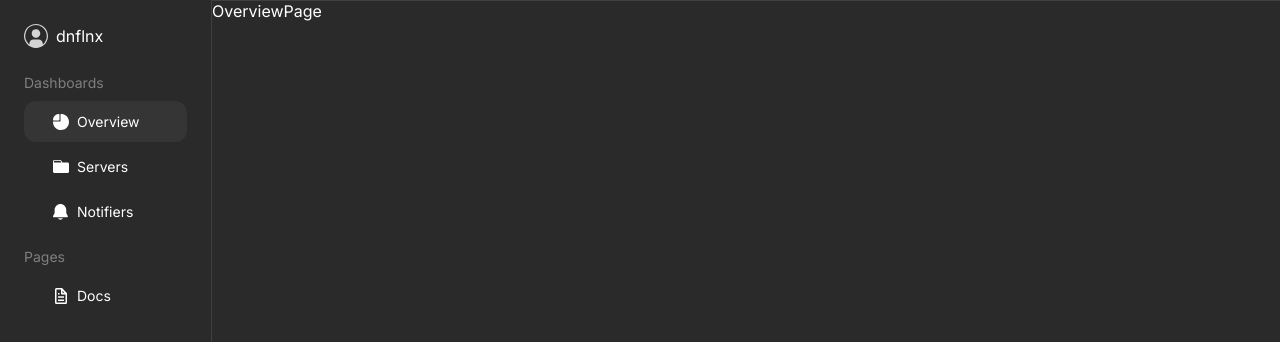
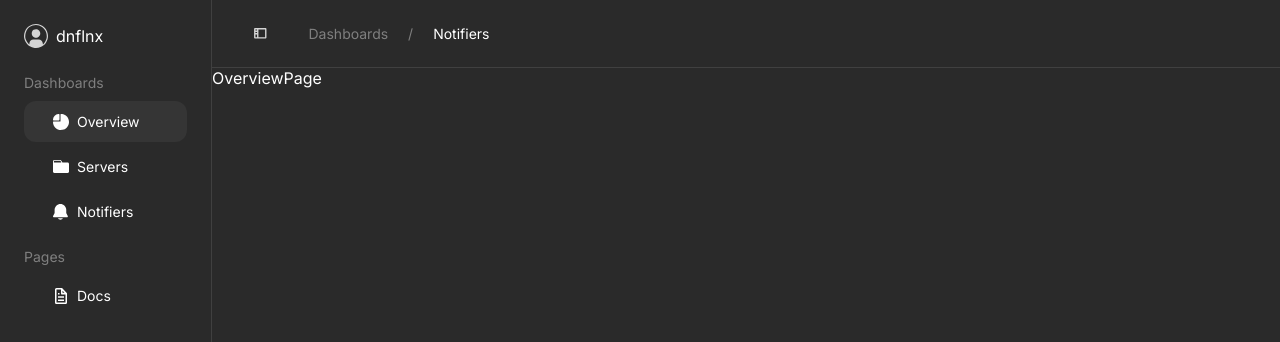
Before and after one commit to rusty-response/rusty-response-web, a React (Vite) app: page /dashboards/overview in a window 1280 px wide. Shown: the top 342 px of the page. Built offline with nearby package versions, Linux system fonts and the light colour scheme.

Commit message:
Header component

```diff
--- a/src/app/layouts/MainLayout.tsx
+++ b/src/app/layouts/MainLayout.tsx
@@ -1,6 +1,7 @@
 import { Outlet } from 'react-router'
 import styles from './index.module.css'
 import Sidebar from '../../components/Sidebar/Sidebar'
+import Header from '../../components/Header/Header'
 
 const MainLayout = () => {
 
@@ -8,9 +9,7 @@ const MainLayout = () => {
     <div className={styles.container}>
       <Sidebar/>
       <div className={styles.containercol}>
-        <header className={styles.header}>
-
-        </header>
+        <Header/>
         <main className={styles.main}>
           <Outlet/>
         </main>
--- a/src/app/layouts/index.module.css
+++ b/src/app/layouts/index.module.css
@@ -6,8 +6,5 @@
 .containercol {
     flex: 1;
 }
-.header {
-    border-bottom: 1px solid var(--color-border);
-}
 .main {
 }
--- /dev/null
+++ b/src/components/Header/Header.tsx
@@ -0,0 +1,23 @@
+import styles from './index.module.css'
+import Icon from '../Icon/Icon'
+import { Link } from 'react-router'
+import Text from '../Text'
+
+const Header = () => {
+  return (
+    <header className={styles.header}>
+        <div className={styles.left}>
+            <button className={styles.button}>
+                <Icon name='header_windows' width={13} height={11} color={8} />
+            </button>
+            <div className={styles.crumbs}>
+                <Link to='#'><Text type='tiny' color={4}>Dashboards</Text></Link>
+                <Text type='tiny' color={4}>/</Text>
+                <Link to='#'><Text type='tiny'>Notifiers</Text></Link>
+            </div>
+        </div>
+    </header>
+  )
+}
+
+export default Header
--- /dev/null
+++ b/src/components/Header/index.module.css
@@ -0,0 +1,24 @@
+.header {
+    border-bottom: 1px solid var(--color-border);
+    padding: 20px 34px;
+    display: flex;
+    justify-content: space-between;
+    align-items: center;
+}
+.button {
+    background: transparent;
+    padding: 8px;
+    display: flex;
+    justify-content: center;
+    align-items: center;
+}
+.left {
+    display: flex;
+    align-items: center;
+    column-gap: 33.5px;
+}
+.crumbs {
+    display: flex;
+    align-items: center;
+    column-gap: 20px;
+}
```
